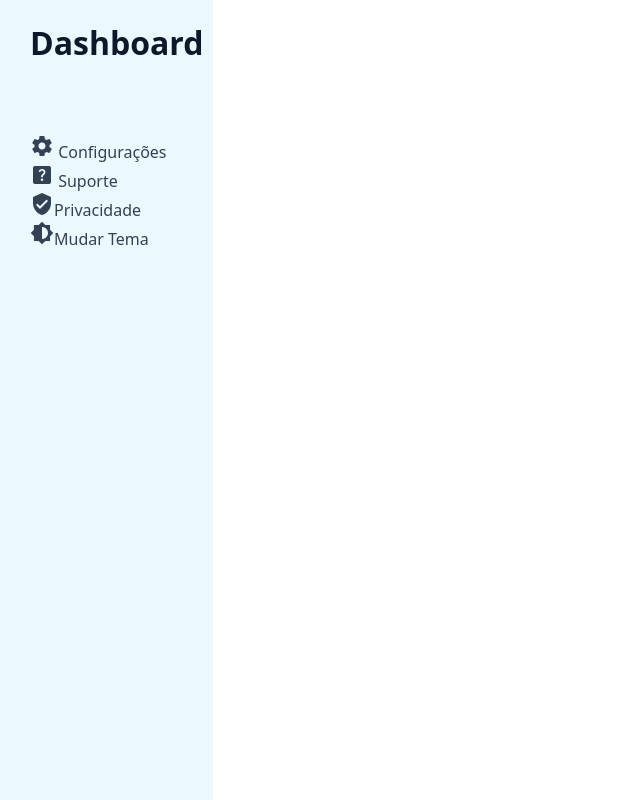
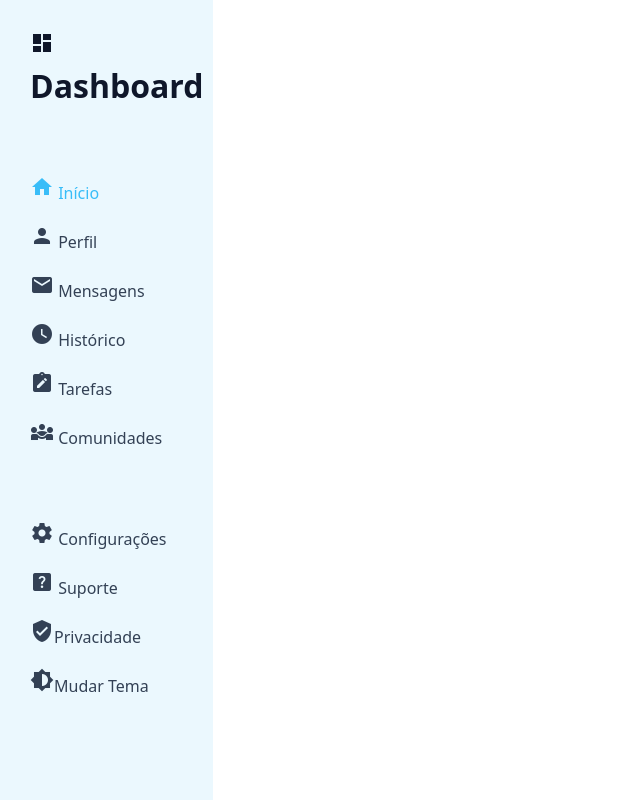
Before and after one commit to fpcoutinho/dashboard, a plain HTML site: page index.html in a window 1280 px wide. Shown: the whole page, without its empty margins (0-640 px from the left). Drawn offline with Linux system fonts and the light colour scheme.

Commit message:
função seletora 'active' de link menu implementado

```diff
--- a/index.html
+++ b/index.html
@@ -14,19 +14,38 @@
 <body>
 
     <div class="sidebar">
-        <h1>Dashboard</h1>
+        <h1><span class="material-icons">
+                dashboard
+            </span>Dashboard</h1>
         <ul class="navegacao">
-
+            <li><a href="#" class="nav-link active"><span class="material-icons">
+                        home
+                    </span> Início</a></li>
+            <li><a href="#" class="nav-link"><span class="material-icons">
+                        person
+                    </span> Perfil</a></li>
+            <li><a href="#" class="nav-link"><span class="material-icons">
+                        email
+                    </span> Mensagens</a></li>
+            <li><a href="#" class="nav-link"><span class="material-icons">
+                        watch_later
+                    </span> Histórico</a></li>
+            <li><a href="#" class="nav-link"><span class="material-icons">
+                        note_alt
+                    </span> Tarefas</a></li>
+            <li><a href="#" class="nav-link"><span class="material-icons">
+                        diversity_3
+                    </span> Comunidades</a></li>
         </ul>
 
         <ul class="configuracoes">
-            <li><a href="#"><span class="material-icons">
+            <li><a href="#" class="nav-link"><span class="material-icons">
                         settings
                     </span> Configurações</a></li>
-            <li><a href="#"><span class="material-icons">
+            <li><a href="#" class="nav-link"><span class="material-icons">
                         help_center
                     </span> Suporte</a></li>
-            <li><a href="#"><span class="material-icons">
+            <li><a href="#" class="nav-link"><span class="material-icons">
                         verified_user
                     </span>Privacidade</a></li>
             <li><a href="#" class="botao-tema"><span class="material-icons">
--- a/script.js
+++ b/script.js
@@ -1,3 +1,5 @@
+const navMenu = document.querySelectorAll('.nav-link');
+
 document.querySelector(".botao-tema").addEventListener("click", switchTheme);
 function switchTheme() {
     const root = document.documentElement;
@@ -5,7 +7,7 @@ function switchTheme() {
     root.className = newTheme;
 }
 
-window.onload = () => {
+function checkUserTheme(){
     const root = document.documentElement;
     const prefersDarkMode = window.matchMedia("(prefers-color-scheme: dark)").matches;
     if(prefersDarkMode) {
@@ -15,3 +17,28 @@ window.onload = () => {
         root.className = 'light';
     }
 }
+
+navMenu.forEach(link => {
+    link.addEventListener('click', set => {
+        setActive(link);
+        //loadSection(link.getAttribute('href'));
+    });
+});
+
+function setActive(navItem){
+    navMenu.forEach((link) => {
+        if(link.classList.contains('active'))
+            link.classList.remove('active');
+    });
+    navItem.classList.add('active');
+}
+
+function loadSection(href) {
+    const main = document.querySelector('.main');
+    main.innerHTML = '';
+    main.innerHTML = `<h1>${href}</h1>`;
+}
+
+window.onload = () => {
+    checkUserTheme();
+}
--- a/style.css
+++ b/style.css
@@ -35,6 +35,10 @@ a:hover{
     color: var(--text-highlight);
 }
 
+.nav-link.active{
+    color: var(--text-highlight);
+}
+
 button{
     background-color: var(--cards);
 }
@@ -49,6 +53,7 @@ ul{
 
 li{
     list-style: none;
+    padding: 10px 0;
 }
 
 body{
@@ -67,4 +72,5 @@ body{
     display: flex;
     flex-direction: column;
     align-items: start;
+    gap: 20px;
 }
```
